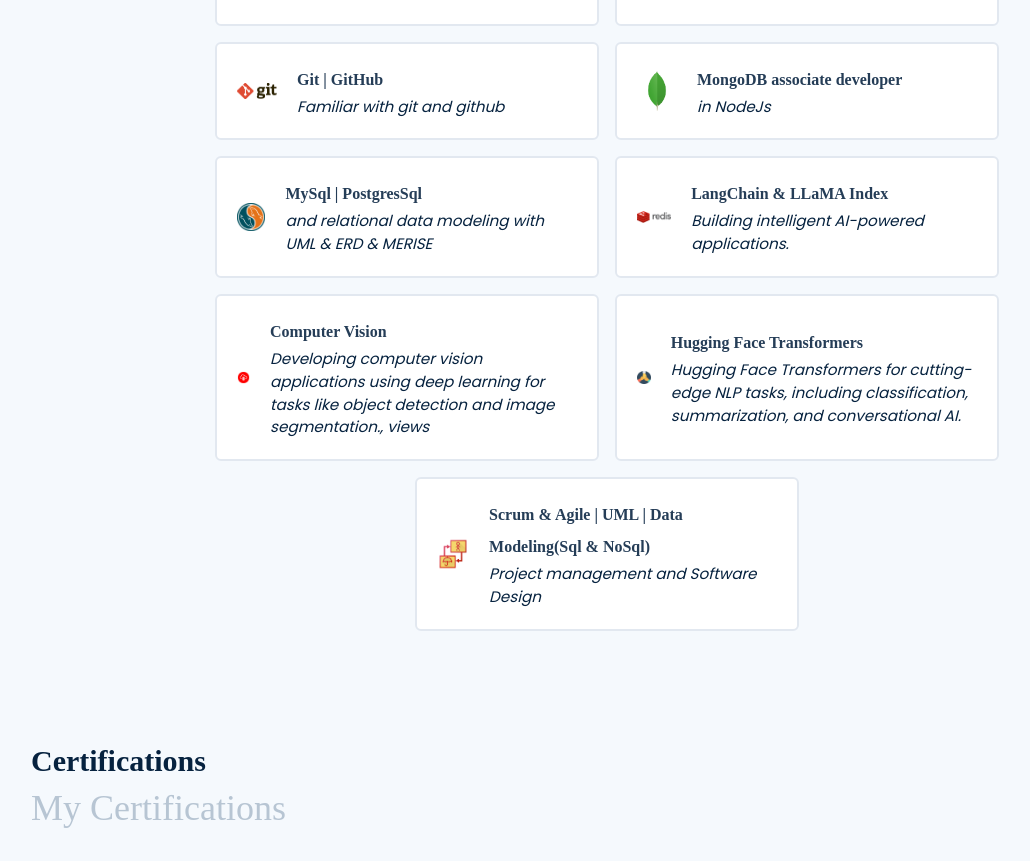
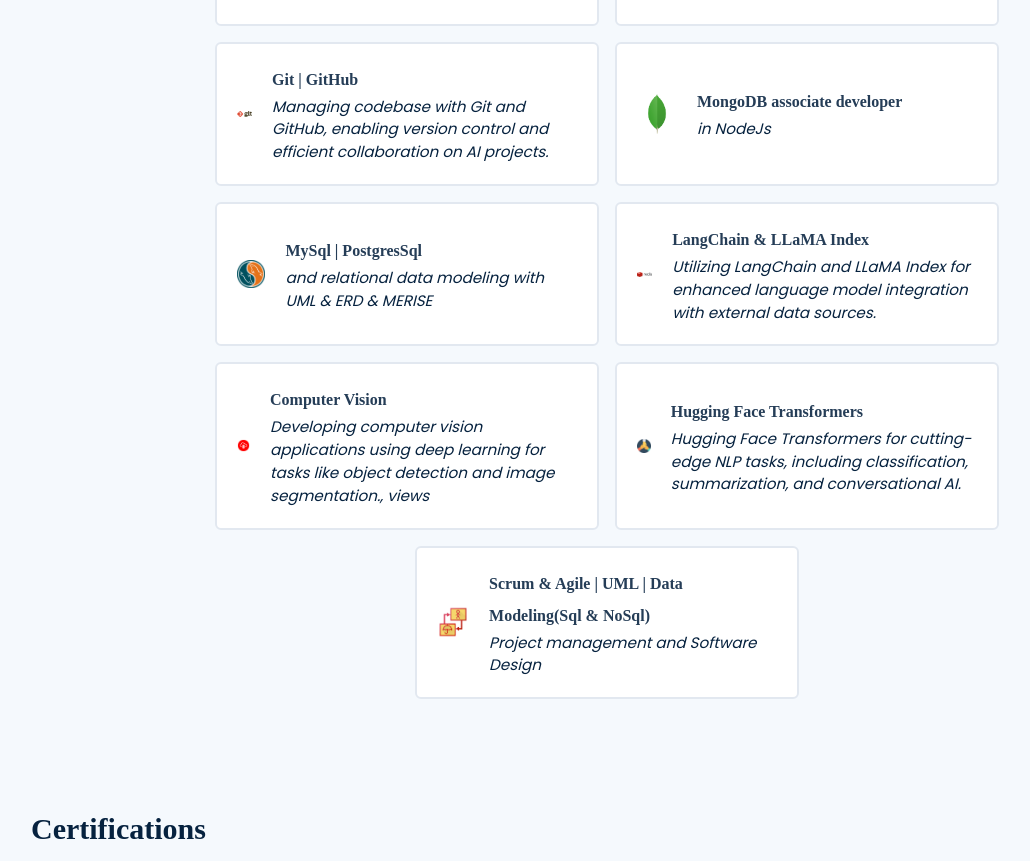
Before and after one commit to sial-sanwal/SanwalKhan-AI-Portfolio, a React (Vite) app: page / in a window 1280 px wide. Shown: the part 2333-3194 px from the top of the page, without its empty margins (33-1063 px from the left). Built offline with nearby package versions, Linux system fonts and the light colour scheme; a web font is replaced by a local one.

Commit message:
adding github content paragraph

```diff
--- a/src/Content.js
+++ b/src/Content.js
@@ -174,13 +174,13 @@
             }, {
                 name: "Docker", para: "with kubernetes , jenkins , portainer", logo: docker,
             }, {
-                name: "Git | GitHub", para: "Familiar with git and github", logo: git,
+                name: "Git | GitHub", para: "Managing codebase with Git and GitHub, enabling version control and efficient collaboration on AI projects.", logo: git,
             }, {
                 name: "MongoDB associate developer", para: "in NodeJs", logo: mongodb,
             }, {
                 name: "MySql | PostgresSql", para: "and relational data modeling with UML & ERD & MERISE ", logo: mysql,
             }, {
-                name: "LangChain & LLaMA Index", para: "Building intelligent AI-powered applications.", logo: redis,
+                name: "LangChain & LLaMA Index", para: "Utilizing LangChain and LLaMA Index for enhanced language model integration with external data sources.", logo: redis,
             }, {
                 name: "Computer Vision", para: "Developing computer vision applications using deep learning for tasks like object detection and image segmentation., views", logo: oracle,
             }, {
```
